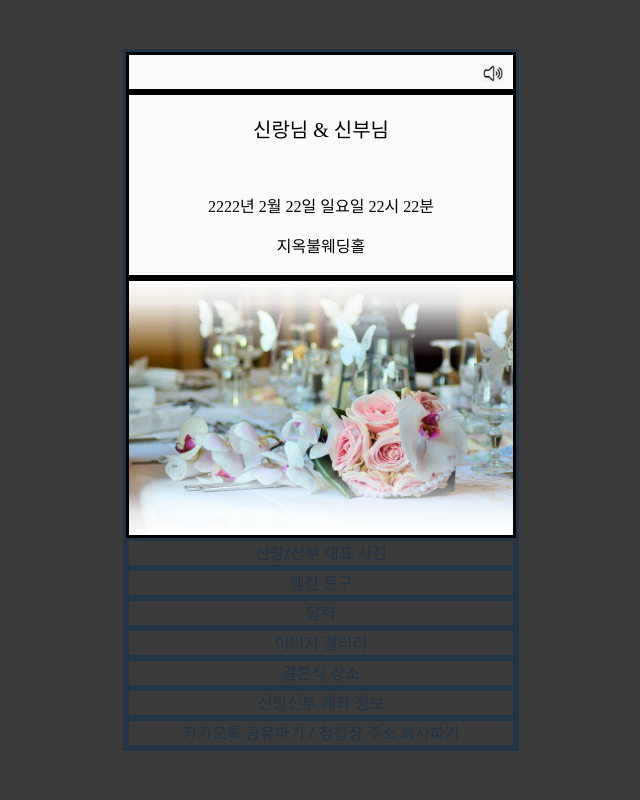
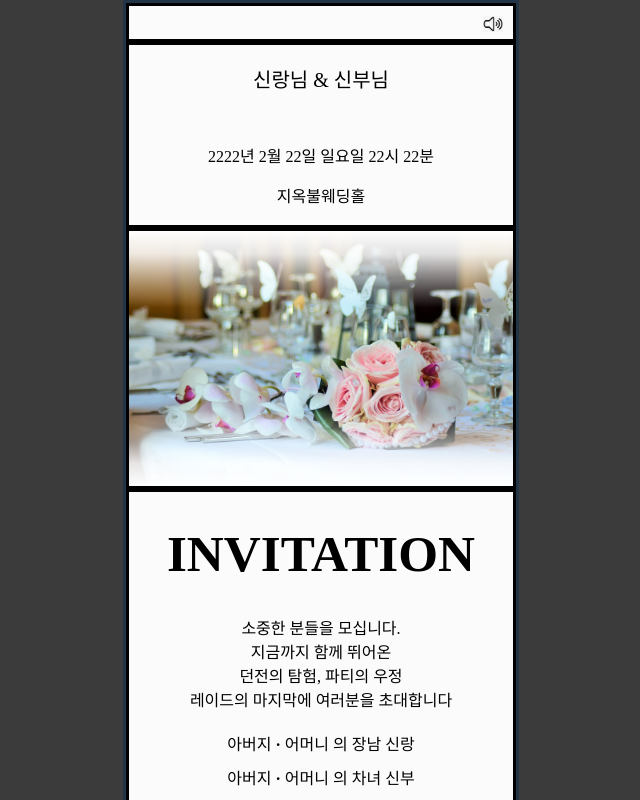
Before and after one commit to oiysful/guel, a React (Vite) app: page / in a window 1280 px wide. Shown: the top 800 px of the page, without its empty margins (319-959 px from the left). Built offline with nearby package versions, Linux system fonts and the light colour scheme.

Commit message:
:construction: 인사말 및 fade-in 효과 추가

```diff
--- a/src/App.css
+++ b/src/App.css
@@ -19,3 +19,16 @@
     width: 100%;
   }
 }
+
+@keyframes fadeIn {
+    from {
+        opacity: 0;
+    }
+    to {
+        opacity: 1;
+    }
+}
+
+.fade-in {
+    animation: fadeIn 1.5s ease-in-out;
+}
--- a/src/App.jsx
+++ b/src/App.jsx
@@ -3,6 +3,7 @@ import './App.css'
 import AudioComponent from "./AudioComponent.jsx";
 import TopMessage from "./TopMessage.jsx";
 import MainPhoto from "./MainPhoto.jsx";
+import Greeting from "./Greeting.jsx";
 
 function App() {
     //테스트 환경에서 div간 경계를 확인하기 위한 용도
@@ -14,33 +15,30 @@ function App() {
                 <div style={{border: debug, textAlign: 'right'}}>
                     <AudioComponent/>
                 </div>
-                <div style={{border: debug}}>
+                <div className="fade-in" style={{border: debug}}>
                     <TopMessage/>
                 </div>
                 <div className="fade-in" style={{border: debug}}>
                     <MainPhoto/>
                 </div>
+                <div className="fade-in" style={{border: debug}}>
+                    <Greeting/>
                 </div>
-            <div style={{border: debug}}>
-                신랑/신부 대표 사진
-            </div>
-            <div style={{border: debug}}>
-                웰컴 문구
-            </div>
-            <div style={{border: debug}}>
+                <div className="fade-in" style={{border: debug}}>
                     달력
                 </div>
-            <div style={{border: debug}}>
+                <div className="fade-in" style={{border: debug}}>
                     이미지 갤러리
                 </div>
-            <div style={{border: debug}}>
+                <div className="fade-in" style={{border: debug}}>
                     결혼식 장소
                 </div>
-            <div style={{border: debug}}>
+                <div className="fade-in" style={{border: debug}}>
                     신랑신부 계좌 정보
                 </div>
-            <div style={{border: debug}}>
+                <div className="fade-in" style={{border: debug}}>
                     카카오톡 공유하기 / 청첩장 주소 복사하기
+                </div>
             </div>
         </>
     )
--- /dev/null
+++ b/src/Greeting.jsx
@@ -0,0 +1,16 @@
+const Greeting = () => {
+    return (
+        <>
+            <h1>INVITATION</h1>
+            소중한 분들을 모십니다.<br/>
+            지금까지 함께 뛰어온<br/> 던전의 탐험, 파티의 우정<br/>레이드의 마지막에 여러분을 초대합니다
+            <div style = {{marginBottom:"10px", marginTop : "20px"}}>
+                <b>아버지 · 어머니</b> 의 장남 <span style = {{fontFamily:"MaruBuriBold"}}>신랑</span><br/>
+            </div>
+            <div style = {{marginBottom:"10px", marginTop : "10px"}}>
+                <b>아버지 · 어머니</b> 의 차녀 <span style = {{fontFamily:"MaruBuriBold"}}>신부</span>
+            </div>
+        </>
+    )
+}
+export default Greeting;
```
Lines whose indentation alone changed are shown as unchanged.
